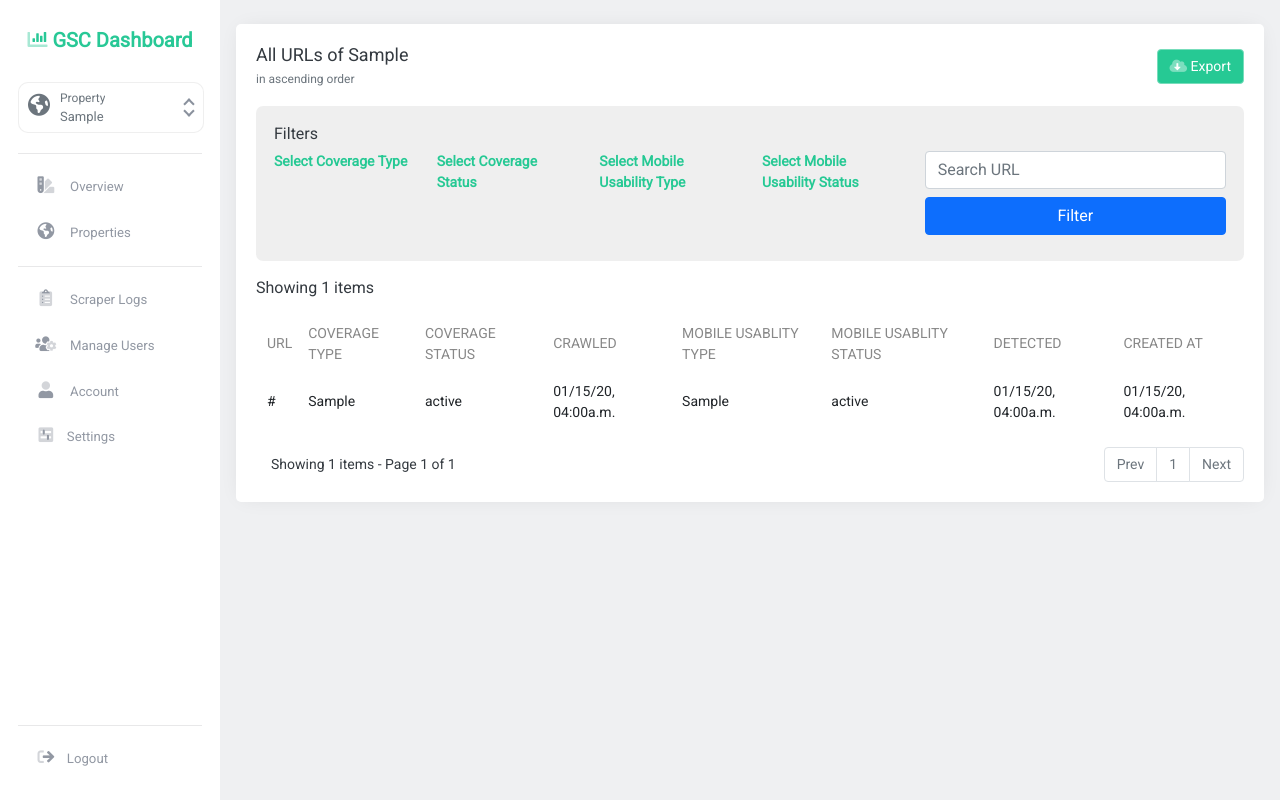
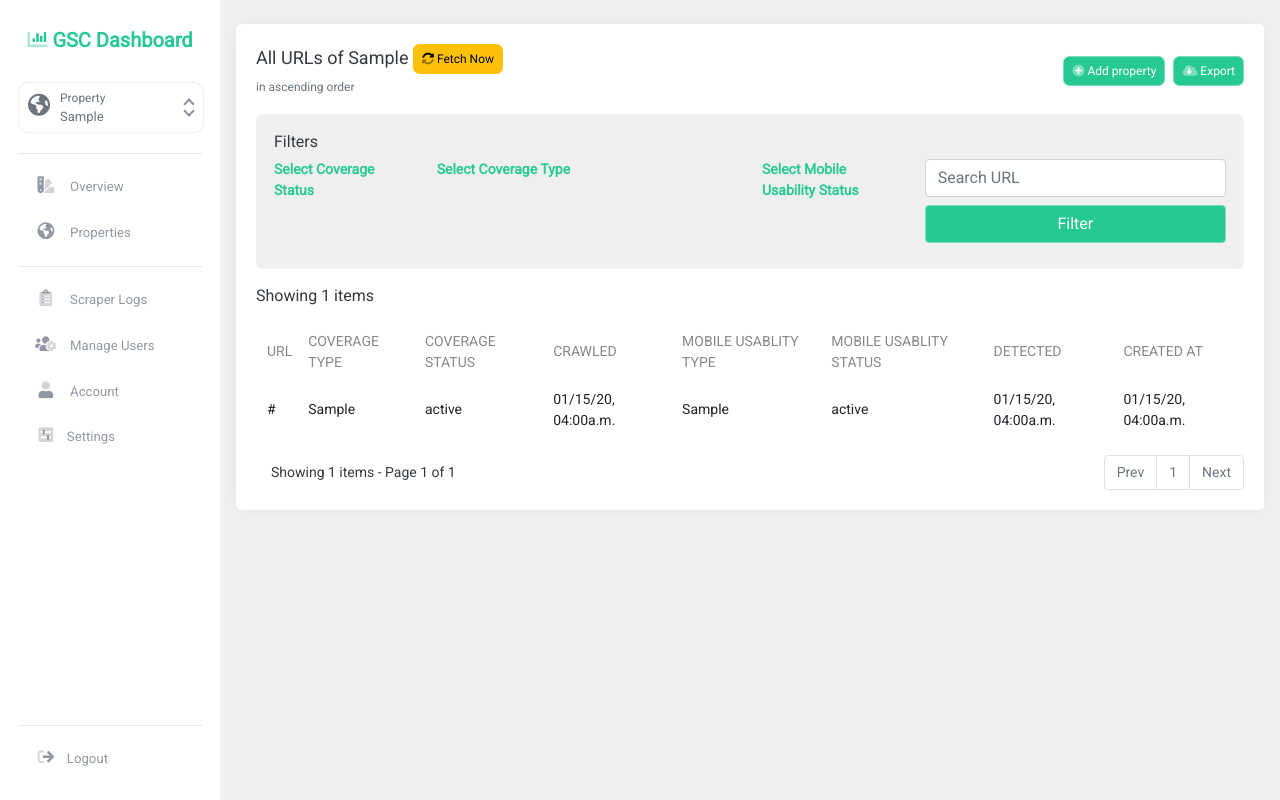
Before and after one commit to SheehabMuhammad/gsc, a Django app: page /property/1/urls/ in a window 1280 px wide. Run offline with Django 3.2, Linux system fonts and the light colour scheme; a user stored in the database is signed in; tables that the repository leaves empty hold one stand-in row (values such as "Sample post"); some libraries are stand-ins or nearby versions.

Commit message:
Revision

```diff
--- a/properties/templates/base-admin.html
+++ b/properties/templates/base-admin.html
@@ -15,4 +15,48 @@
 
 </div>
 
+<div class="modal fade text-regular" id="propertyModal" aria-hidden="true" aria-labelledby="propertyModalToggleLabel"
+    tabindex="-1">
+    <div class="modal-dialog modal-dialog-centered">
+        <form action="{% url 'properties' %}" method="POST" class="modal-content">
+            {% csrf_token %}
+            <div class="modal-header">
+                <h5 class="modal-title" id="exampleModalToggleLabel">Add a property</h5>
+                <button type="button" class="btn-close" data-bs-dismiss="modal" aria-label="Close"></button>
+            </div>
+            <div class="modal-body">
+                <p>Please fill in the form to register a property with GSC dashboard Application.</p>
+
+                <div class="form-group mb-2">
+                    <input type="text" class="form-control text-regular" name="property"
+                        placeholder="GSC Property(i.e. https://www.example.com)">
+
+                </div>
+
+                <p>Select Property Type</p>
+                <div class="form-group mb-2">
+                    <input name="type" class="form-check-input" type="radio" value="domain" id="type_domain" />
+                    <label class="form-check-label" for="type_domain">
+                        Domain
+                    </label>
+
+                    <input name="type" class="form-check-input" type="radio" value="url-prefix" id="type_url" />
+                    <label class="form-check-label" for="type_url">
+                        URL Prefix
+                    </label>
+                </div>
+
+
+                <p>PS: It is very imporant that the property exactly match with GSC Domain/URL
+                    Prefix otherwise the scraper will fail to scrape the domain/url prefix from GSC.</p>
+                <div class="modal-footer">
+                    <input class="btn btn-small btn-emerald" type="submit" value="Register">
+
+                </div>
+            </div>
+        </form>
+    </div>
+</div>
+
+
 {% endblock %}
--- a/properties/templates/logs/index.html
+++ b/properties/templates/logs/index.html
@@ -44,7 +44,7 @@
                                     <td>{{ log.type }}</td>
                                     <td>{{ log.num_urls }}</td>
                                     <td>{{ log.status }}</td>
-                                    <td>{{ log.time_taken }}</td>
+                                    <td>{{ log.time_taken }} Seconds</td>
                                     <td>{{ log.created_at }}</td>
                                 </tr>
                                 {% endfor %}
--- a/properties/templates/navigation.html
+++ b/properties/templates/navigation.html
@@ -20,8 +20,8 @@
                     </div>
 
                     <div class="property-title">
-                        {% if property.property %}
-                        {{ property.property }}
+                        {% if request.session.property %}
+                        {{ request.session.property }}
                         {% else %}
                         Select a property
                         {% endif %}
@@ -37,9 +37,14 @@
                     </a>
                 </li>
                 {% endfor %}
+                <li class="property-item">
+                    <button class="btn btn-small property-link w-100" data-bs-target="#propertyModal"
+                        data-bs-toggle="modal" data-bs-dismiss="modal" style="text-align: left;">
+                        <i class="fad fa-plus-circle"></i> Add property
+                    </button>
+                </li>
             </ul>
         </div>
-
     </div>
 
 
@@ -62,13 +67,6 @@
                     <span class="nav-text">Properties</span>
                 </a>
             </li>
-
-            <!-- <li class="nav-item">
-                <a class="nav-link {% if url_name == 'urls' %}is-active{% endif %}" href="{% url 'urls' %}">
-                    <i class="fad fa-link"></i>
-                    <span class="nav-text">URLs</span>
-                </a>
-            </li> -->
 
             <li class="nav-item has-divider">
                 <a class="nav-link {% if url_name == 'logs' %}is-active{% endif %}" href="{% url 'logs' %}">
--- a/properties/templates/urls/index.html
+++ b/properties/templates/urls/index.html
@@ -9,33 +9,35 @@
         <div class="col-lg-12 col-md-12">
 
             <div class="widget mb-4">
+
                 <div class="widget-header">
-
                     <div class="labels">
                         <h3 class="title text-lato">
                             All URLs
                             {% if property.property %}
                             of {{ property.property }}
-                            {% endif %}</h3>
+                            {% endif %}
+                            {% if property.property %}
+                            <a href="{% url 'property_scrape' property.id %}" class="btn btn-small btn-warning">
+                                <i class="fad fa-sync-alt"></i> Fetch Now
+                            </a>
+                            {% endif %}
+                        </h3>
                         <span class="text-tiny text-secondary">in ascending order</span>
                     </div>
 
                     <div class="actions d-flex align-items-center">
-
                         <div class="mx-2">
-                            {% if property.name %}
-                            <a href="{% url 'property_scrape' property.id %}" class="btn btn-warning text-regular">
-                                <i class="fad fa-sync-alt"></i> Fetch Now
-                            </a>
-                            {% endif %}
+                            <button class="btn btn-small btn-emerald" data-bs-target="#propertyModal"
+                                data-bs-toggle="modal" data-bs-dismiss="modal">
+                                <i class="fad fa-plus-circle"></i> Add property
+                            </button>
                         </div>
-
                         <div>
-                            <a href="#" class="btn btn-emerald text-regular">
+                            <a href="#" class="btn btn-small btn-emerald">
                                 <i class="fad fa-cloud-download-alt"></i> Export
                             </a>
                         </div>
-
                     </div>
                 </div>
 
@@ -43,12 +45,25 @@
 
                     <form class="filters" method="GET"
                         style="padding: 18px;background: rgba(100, 100, 100, 0.1);border-radius: 7px;">
-
                         <div class="row">
                             <h4 style="font-size: 16px;">Filters</h4>
+                            <div class="col-md-2">
+                                <p class="filter-label">Select Coverage Status</p>
+                                {% for filter in filters %}
+                                {% if filter.name == 'c_status' %}
+                                <div class="form-check">
+                                    <input {% if filter.value in c_status %} checked {% endif %} name="c_status[]"
+                                        class="form-check-input" type="checkbox" value="{{ filter }}"
+                                        id="c_status{{ filter }}" />
+                                    <label class="form-check-label" for="c_status{{ filter }}">
+                                        {{ filter }}
+                                    </label>
+                                </div>
+                                {% endif %}
+                                {% endfor %}
+                            </div>
+
                             <div class="col-md-4">
-                                <div class="row">
-                                    <div class="col-md-6">
                                 <p class="filter-label">Select Coverage Type</p>
                                 {% for filter in filters %}
                                 {% if filter.name == 'c_type' %}
@@ -64,35 +79,15 @@
                                 {% endfor %}
                             </div>
 
-                                    <div class="col-md-6">
-                                        <p class="filter-label">Select Coverage Status</p>
+                            <div class="col-md-2">
+                                <p class="filter-label">Select Mobile Usability Status</p>
                                 {% for filter in filters %}
-                                        {% if filter.name == 'c_status' %}
+                                {% if filter.name == 'mu_status' %}
                                 <div class="form-check">
-                                            <input {% if filter.value in c_status %} checked {% endif %}
-                                                name="c_status[]" class="form-check-input" type="checkbox"
-                                                value="{{ filter }}" id="c_status{{ filter }}" />
-                                            <label class="form-check-label" for="c_status{{ filter }}">
-                                                {{ filter }}
-                                            </label>
-                                        </div>
-                                        {% endif %}
-                                        {% endfor %}
-                                    </div>
-                                </div>
-                            </div>
-
-                            <div class="col-md-4">
-                                <div class="row">
-                                    <div class="col-md-6">
-                                        <p class="filter-label">Select Mobile Usability Type</p>
-                                        {% for filter in filters %}
-                                        {% if filter.name == 'mu_type' %}
-                                        <div class="form-check">
-                                            <input {% if filter.value in mu_type %} checked {% endif %} name="mu_type[]"
+                                    <input {% if filter.value in mu_status %} checked {% endif %} name="mu_status[]"
                                         class="form-check-input" type="checkbox" value="{{ filter }}"
-                                                id="mu_type{{ filter }}" />
-                                            <label class="form-check-label" for="mu_type{{ filter }}">
+                                        id="mu_status{{ filter }}" />
+                                    <label class="form-check-label" for="mu_status{{ filter }}">
                                         {{ filter }}
                                     </label>
                                 </div>
@@ -100,30 +95,11 @@
                                 {% endfor %}
                             </div>
 
-                                    <div class="col-md-6">
-                                        <p class="filter-label">Select Mobile Usability Status</p>
-                                        {% for filter in filters %}
-                                        {% if filter.name == 'mu_status' %}
-                                        <div class="form-check">
-                                            <input {% if filter.value in mu_status %} checked {% endif %}
-                                                name="mu_status[]" class="form-check-input" type="checkbox"
-                                                value="{{ filter }}" id="mu_status{{ filter }}" />
-                                            <label class="form-check-label" for="mu_status{{ filter }}">
-                                                {{ filter }}
-                                            </label>
-                                        </div>
-                                        {% endif %}
-                                        {% endfor %}
-                                    </div>
-                                </div>
-                            </div>
-
                             <div class="col-md-4">
                                 <input name="search" class="form-control" id="search" type="text"
                                     placeholder="Search URL" value="{% if search %}{{ search }}{% endif %}">
-                                <input class="btn btn-primary w-100 my-2" type="submit" value="Filter">
+                                <input class="btn btn-emerald w-100 my-2" type="submit" value="Filter">
                             </div>
-
                         </div>
                     </form>
 
--- a/properties/urls.py
+++ b/properties/urls.py
@@ -5,14 +5,12 @@ urlpatterns = [
     path("", views.index, name="index"),
     path("properties/", views.properties, name="properties"),
     path("properties/<int:property_id>/", views.property, name="property"),
-    path("property/<int:property_id>/urls/", views.property_urls, name="property_urls"),
     path(
         "property/<int:property_id>/scrape",
         views.property_scrape,
         name="property_scrape",
     ),
-    path("urls/", views.urls, name="urls"),
-    path("urls/<int:url_id>/", views.url, name="url"),
+    path("property/<int:property_id>/urls/", views.property_urls, name="property_urls"),
     path("logs", views.logs, name="logs"),
     path("login/", views.user_login, name="login"),
     path("logout/", views.user_logout, name="logout"),
--- a/properties/views.py
+++ b/properties/views.py
@@ -44,14 +44,13 @@ def user_logout(request):
 def index(request):
 
     properties = Property.objects.all()
+    logs = Log.objects.all().order_by("-id")[:20]
 
     urls_by_date = (
         Url.objects.extra({"day": "date(created_at)"})
         .values("day")
         .annotate(created_count=Count("id"))
     )
-
-    logs = Log.objects.all().order_by("-id")[:20]
 
     context = {
         "properties": properties,
@@ -78,7 +77,10 @@ def properties(request):
                 resource_id = property
             try:
                 property = Property(
-                    property=property, resource_id=resource_id, owner_id=request.user.id
+                    property=property,
+                    resource_id=resource_id,
+                    owner_id=request.user.id,
+                    scrape_priority="high",
                 )
                 property.save()
                 messages.success(request, "Property registred.")
@@ -108,7 +110,7 @@ def property_scrape(request, property_id):
     property.save()
     messages.info(
         request,
-        "Property tranferred to high priority scraper, scraping will be completed in next minutes.",
+        "Property tranferred to high priority scraper, scraping will be completed in the next few minutes. Priority will reset after URLs are scraped from GSC.",
     )
     return redirect(reverse("properties"))
 
@@ -118,6 +120,10 @@ def property_urls(request, property_id):
     timezone.activate(pytz.timezone("America/Chicago"))
 
     property = Property.objects.get(id=property_id)
+
+    request.session["property_id"] = property.id
+    request.session["property"] = property.property
+
     properties = Property.objects.all()
     urls = property.url_set.all().order_by("id")
     filters = Filter.objects.all()
@@ -164,63 +170,6 @@ def property_urls(request, property_id):
         "mu_status": mu_status,
         "mu_type": mu_type,
         "search": search,
-        "show_selector": True,
-    }
-
-    return render(request, "urls/index.html", context)
-
-
-@login_required(login_url="/login/")
-def urls(request):
-    timezone.activate(pytz.timezone("America/Chicago"))
-
-    properties = Property.objects.all()
-    urls = Url.objects.all().order_by("id")
-
-    filters = Filter.objects.all()
-
-    c_type = request.GET.getlist("c_type[]")
-    c_status = request.GET.getlist("c_status[]")
-    mu_type = request.GET.getlist("mu_type[]")
-    mu_status = request.GET.getlist("mu_status[]")
-    search = request.GET.get("search")
-
-    if c_type:
-        urls = urls.filter(c_type__in=c_type)
-    if c_status:
-        urls = urls.filter(c_status__in=c_status)
-    if mu_type:
-        urls = urls.filter(mu_type__in=mu_type)
-    if mu_status:
-        urls = urls.filter(mu_status__in=mu_status)
-    if search:
-        urls = urls.filter(url__icontains=search)
-
-    # Show 1000 urls per page
-    paginator = Paginator(urls, 1000)
-
-    page = request.GET.get("page")
-
-    try:
-        urls = paginator.page(page)
-    except PageNotAnInteger:
-        # If page is not an integer, deliver first page.
-        urls = paginator.page(1)
-
-    except EmptyPage:
-        # If page is out of range (e.g. 9999), deliver last page of results.
-        urls = paginator.page(paginator.num_pages)
-
-    context = {
-        "properties": properties,
-        "urls": urls,
-        "filters": filters,
-        "c_status": c_status,
-        "c_type": c_type,
-        "mu_status": mu_status,
-        "mu_type": mu_type,
-        "search": search,
-        "show_selector": True,
     }
 
     return render(request, "urls/index.html", context)
@@ -231,13 +180,6 @@ def logs(request):
     timezone.activate(pytz.timezone("America/Chicago"))
     logs = Log.objects.all().order_by("-id")
     return render(request, "logs/index.html", {"logs": logs})
-
-
-@login_required(login_url="/login/")
-def url(request, url_id):
-    timezone.activate(pytz.timezone("America/Chicago"))
-    url = Url.objects.all()
-    return render(request, "url/index.html", {"url": url})
 
 
 def sync_filters(request):
--- a/templates/base.html
+++ b/templates/base.html
@@ -19,7 +19,6 @@
     {% block content %}
     {% endblock %}
 
-
     <script src="{% static 'js/font-awesome.js' %}"></script>
     <script src="{% static 'js/bootstrap.bundle.min.js' %}"></script>
 </body>
```
Also changed, not shown: properties/templates/overview/index.html (+4 -4 lines), properties/templates/properties/index.html (+2 -48 lines). Lines whose indentation alone changed are shown as unchanged.
